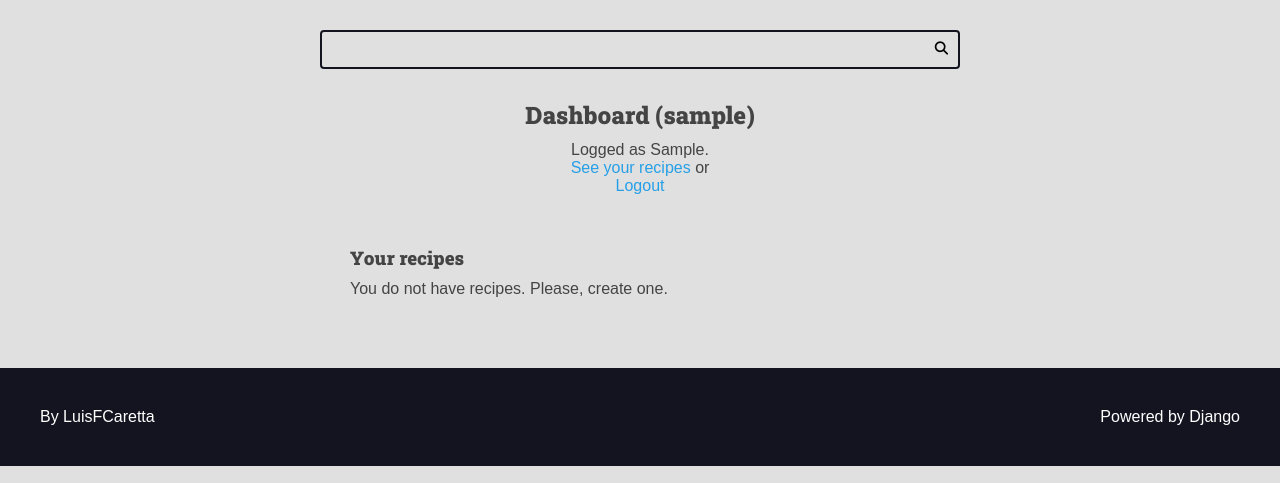
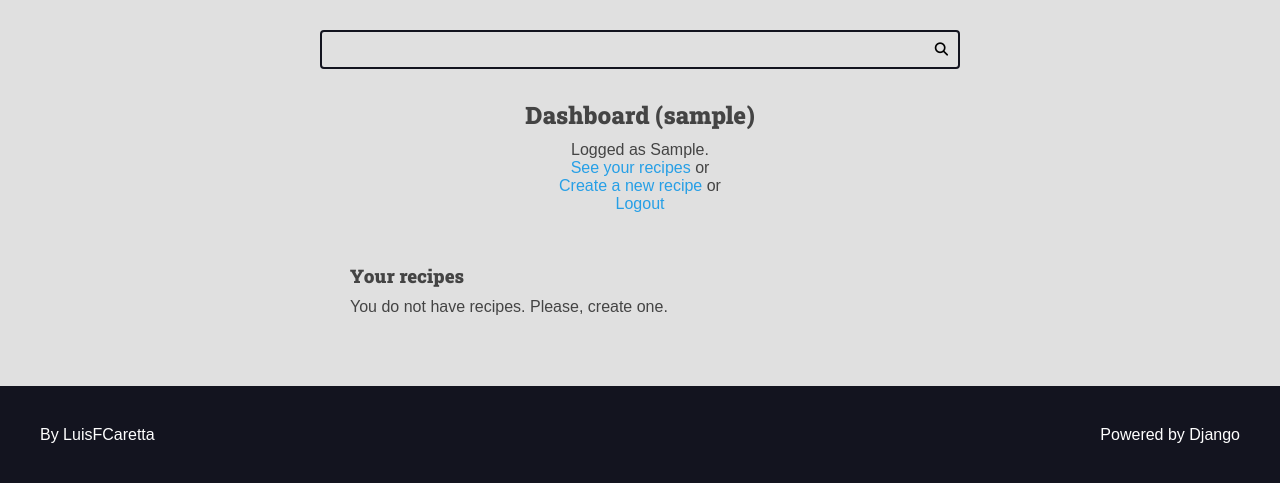
Before and after one commit to LuisFCaretta/curso-django-projeto1, a Django app: page /authors/dashboard/ in a window 1280 px wide. Shown: the part 113-596 px from the top of the page. Run offline with Django 4.2, Linux system fonts and the light colour scheme; the visitor is signed in with stand-in values (Sample User, id 1); data that the repository does not hold is empty; some libraries are stand-ins or nearby versions.

Commit message:
Organização de arquivos

```diff
--- a/authors/templates/authors/pages/dashboard.html
+++ b/authors/templates/authors/pages/dashboard.html
@@ -4,6 +4,7 @@
 
 {% block content %}
     <div class="main-content center container">
+        {% include 'global/partials/messages.html' %}
         <h2>Dashboard ({{ user }})</h2>
         {% include 'authors/partials/login_message.html' %}
         <div class="authors-dashboard-container">
@@ -12,6 +13,11 @@
                 {% for recipe in recipes %}
                     <li>
                         <a href="{% url 'authors:dashboard_recipe_edit' recipe.id %}">{{ recipe.title }}</a>
+                        <form class="inline-form form-delete" action="{% url 'authors:dashboard_recipe_delete' %}" method="POST" accept-charset="utf-8">
+                            {% csrf_token %}
+                            <input type="hidden" name="id" value="{{ recipe.id }}" />
+                            <button class="plaintext-button" type="submit"> - <span><i class="fas fa-trash"></i></span></button>
+                        </form>
                     </li>
                 {% empty %}
                     <li>
@@ -21,6 +27,5 @@
             </ul>
         </div>
     </div>
-    {% include 'global/partials/messages.html' %}
 
 {% endblock %}
--- a/authors/templates/authors/partials/login_message.html
+++ b/authors/templates/authors/partials/login_message.html
@@ -2,6 +2,8 @@
     <div class="login-message">
         Logged as {{ request.user.first_name }}.
         <p><a href="{% url 'authors:dashboard' %}">See your recipes</a> or </p>
+        <p><a href="{% url 'authors:dashboard_new_recipe' %}">Create a new
+        recipe</a> or </p>
         <form class="inline-form" action="{% url 'authors:logout' %}" method="POST">
             {% csrf_token %}
             <input type="hidden" name="username" value="{{ request.user.username }}" />
--- a/authors/urls.py
+++ b/authors/urls.py
@@ -11,6 +11,16 @@ urlpatterns = [
     path('logout/', views.logout_view, name='logout'),
     path('dashboard/', views.dashboard, name='dashboard'),
     path(
+        'dashboard/recipe/new/',
+        views.dashboard_new_recipe,
+        name='dashboard_new_recipe'
+    ),
+    path(
+        'dashboard/recipe/delete/',
+        views.dashboard_recipe_delete,
+        name='dashboard_recipe_delete'
+    ),
+    path(
         'dashboard/recipe/<int:id>/edit/',
         views.dashboard_recipe_edit,
         name='dashboard_recipe_edit'
--- /dev/null
+++ b/authors/views/__init__.py
@@ -0,0 +1 @@
+from .all import *
--- a/authors/views.py
+++ b/authors/views/all.py
@@ -1,6 +1,6 @@
 from django.shortcuts import render, redirect
-from .forms import RegisterForm, LoginForm
-from .forms.recipe_form import AuthorRecipeForm
+from authors.forms import RegisterForm, LoginForm
+from authors.forms.recipe_form import AuthorRecipeForm
 from django.http import Http404
 from django.contrib import messages
 from django.urls import reverse
@@ -11,8 +11,9 @@ from django.core.paginator import Paginator
 from utils.pagination import make_pagination
 import os
 
+
 # Create your views here.
-PER_PAGE = int(os.environ.get('PER_PAGE', 8))
+PER_PAGE = int(os.environ.get('PER_PAGE', 10))
 
 
 def register_view(request):
@@ -116,3 +117,40 @@ def dashboard_recipe_edit(request, id):
         messages.success(request, 'Your recipe has been successfully saved')
         return redirect(reverse('authors:dashboard_recipe_edit', args = (id,)))
     return render(request, 'authors/pages/dashboard_recipe.html', context)
+
+
+@login_required(login_url = 'authors:login', redirect_field_name = 'next')
+def dashboard_new_recipe(request):
+    form = AuthorRecipeForm(
+        request.POST or None,
+        files = request.FILES or None,
+    )
+    context = {
+        'form': form,
+    }
+    if form.is_valid():
+        recipe = form.save(commit = False)
+        recipe.author = request.user
+        recipe.preparation_steps_is_html = False
+        recipe.is_published = False
+        recipe.save()
+        messages.success(request, 'Your recipe has been successfully saved')
+        return redirect(reverse('authors:dashboard'))
+    return render(request, 'authors/pages/dashboard_new_recipe.html', context)
+
+@login_required(login_url = 'authors:login', redirect_field_name = 'next')
+def dashboard_recipe_delete(request):
+    if not request.POST:
+        raise Http404()
+    POST = request.POST
+    id = POST.get('id')
+    recipe = Recipe.objects.filter(
+        is_published = False,
+        author = request.user,
+        pk = id,
+    ).first()
+    if not recipe:
+        raise Http404()
+    recipe.delete()
+    messages.success(request, 'Deleted successfully')
+    return redirect(reverse('authors:dashboard'))
--- a/base_static/global/css/styles.css
+++ b/base_static/global/css/styles.css
@@ -464,6 +464,13 @@ a {
     text-align: left;
 }
 
+.fas.fa-trash {
+	color: #db1e47;
+	cursor: pointer;
+	margin: 0 5px;
+	float: right;
+}
+
 .m-x {
     margin: 0 var(--spacing-gutter-medium);
 }
@@ -479,6 +486,6 @@ a {
 
     .span-2 {
         grid-column: span 1;
-}
+    }
 
 }
--- /dev/null
+++ b/base_static/global/js/scripts.js
@@ -0,0 +1,14 @@
+function my_scope() {
+    const forms = document.querySelectorAll('.form-delete');
+    for (const form of forms) {
+        form.addEventListener('submit', function(e) {
+            e.preventDefault();
+            const confirmed = confirm('Are you sure?');
+            if (confirmed) {
+                form.submit();
+            }
+        });
+    }
+}
+
+my_scope();
--- a/base_templates/global/base.html
+++ b/base_templates/global/base.html
@@ -1,7 +1,8 @@
-{% include 'global/partials/head.html' %}
+{% load static %}
 <!DOCTYPE html>
 <html lang="pt-BR">
 <head>
+    {% include 'global/partials/head.html' %}
     <title>{% block title %} {% endblock %} Recipes</title>
 </head>
 <body>
@@ -14,5 +15,7 @@
         {% include 'global/partials/pagination.html' %}
     </main>
     {% include 'global/partials/footer.html' %}
+    <script src="https://kit.fontawesome.com/a4f8a3475d.js" crossorigin="anonymous"></script>
+    <script src="{% static 'global/js/scripts.js' %}" type="text/javascript" charset="utf-8"></script>
 </body>
 </html>
--- a/recipes/templates/recipes/partials/recipe.html
+++ b/recipes/templates/recipes/partials/recipe.html
@@ -1,14 +1,14 @@
 <div class="recipe recipe-list-item">
     {% if recipe.cover %}
         <div class="recipe-cover">
-        <a href="{% url 'recipes:recipe' recipe.id %}">
+        <a href="{{ recipe.get_absolute_url }}">
             <img src="{{ recipe.cover.url }}" alt="temporário" />
         </a>
     </div>
     {% endif %}
     <div class="recipe-title-container">
         <h2 class="recipe-title">
-            <a href="{% url 'recipes:recipe' recipe.id %}">
+            <a href="{{ recipe.get_absolute_url }}">
                 {{ recipe.title }}
             </a>
             </h2>
--- /dev/null
+++ b/utils/strings.py
@@ -0,0 +1,6 @@
+def is_positive_number(value):
+    try:
+        number_string = float(value)
+    except ValueError:
+        return False
+    return number_string > 0
```
Also changed, not shown: authors/forms/recipe_form.py (+26 -0 lines), authors/templates/authors/pages/dashboard_new_recipe.html (added, +15 -0 lines), recipes/models.py (+12 -1 lines).
